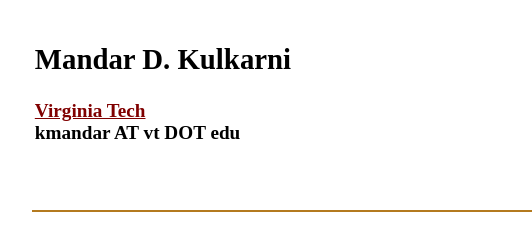
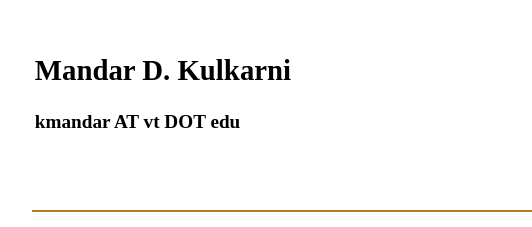
Before and after one commit to kulkarnimandar/kulkarnimandar.github.io, a plain HTML site: page index.html in a window 1280 px wide. Shown: the top 227 px of the page, 229-761 px from the left. Drawn offline with Linux system fonts and the light colour scheme.

Commit message:
Minor correction in header

```diff
--- a/index.html
+++ b/index.html
@@ -12,7 +12,7 @@
   		<tr><big><b><h2>Mandar D. Kulkarni<br></h2></tr>
   		<!--  <tr><em><font size="4">PhD Candidate<font><br></tr> -->
   		<!--  <tr> <a href="http://www.aoe.vt.edu/" style="color:#FFA500;">Aerospace and Ocean Engineering Department</a><br></tr> -->
-                <tr> <a href="http://www.vt.edu/" style="color:#800000;">Virginia Tech</a><br></tr>
+        <!--  <tr> <a href="http://www.vt.edu/" style="color:#800000;">Virginia Tech</a><br></tr> -->
   		<tr>kmandar AT vt DOT edu<br><br></em></tr>
 		<!-- <tr><a href="https://www.linkedin.com/pub/mandar-kulkarni/9/8a/181" style="color:#B47A1F;">@Linkedin</a></tr><br> -->
 		<!-- <tr><a href="https://scholar.google.com/citations?hl=en&user=2koQl08AAAAJ&view_op=list_works&gmla=AJsN-F5DCyccDuUQMpk-iVMgY8Si66CIZmyHWioIVKoe8oqXGm-jQ5d3b75_ECdwSxme35_KXaDpFbP47wTcHMR5wcgm0-mWsOXiJMy3ZdhiD8GPLlIVrVjYzRiJocl3J9dzvb1gDL2K" style="color:#B47A1F;">@GoogleScholar</a></tr><br> -->
```
